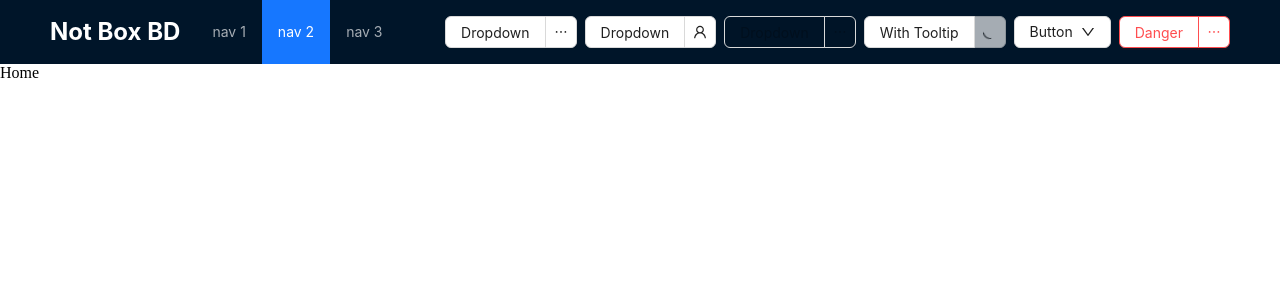
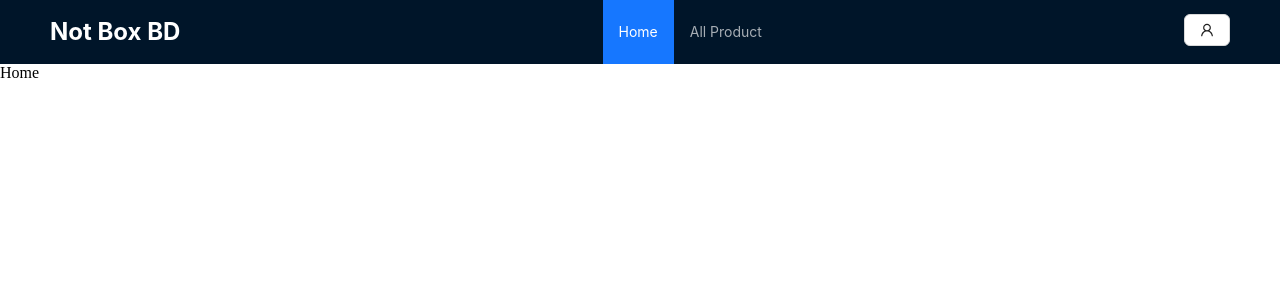
Before and after one commit to sranik28/note-box-BD-frontend, a React (Vite) app: page / in a window 1280 px wide. Shown: the top 300 px of the page. Built offline with nearby package versions, Linux system fonts and the light colour scheme.

Commit message:
nav bar done

```diff
--- /dev/null
+++ b/src/components/layout/Dashbord.tsx
@@ -0,0 +1,7 @@
+
+
+export default function Dashboard() {
+  return (
+    <div>Dashboard</div>
+  )
+}
--- a/src/components/ui/DropDown.tsx
+++ b/src/components/ui/DropDown.tsx
@@ -1,41 +1,31 @@
-import React from 'react';
-import { DownOutlined, UserOutlined } from '@ant-design/icons';
+import { UserOutlined } from '@ant-design/icons';
 import type { MenuProps } from 'antd';
-import { Button, Dropdown, message, Space, Tooltip } from 'antd';
+import { Button, Dropdown, Space } from 'antd';
+import { useNavigate } from 'react-router-dom';
 
-const handleButtonClick = (e: React.MouseEvent<HTMLButtonElement>) => {
-  message.info('Click on left button.');
-  console.log('click left button', e);
-};
+const DropDown = () => {
+    const navigate = useNavigate(); // Correctly placed inside the functional component
 
     const handleMenuClick: MenuProps['onClick'] = (e) => {
-  message.info('Click on menu item.');
-  console.log('click', e);
+        if (e.key === '1') {
+            // Handle Logout
+            console.log('Logout clicked');
+        } else if (e.key === '2') {
+            // Navigate to Account Settings page
+            navigate('/dashboard'); // Use navigate to change the route
+        }
     };
 
     const items: MenuProps['items'] = [
         {
-    label: '1st menu item',
+            label: 'Logout',
             key: '1',
             icon: <UserOutlined />,
         },
         {
-    label: '2nd menu item',
+            label: 'Account Settings',
             key: '2',
             icon: <UserOutlined />,
-  },
-  {
-    label: '3rd menu item',
-    key: '3',
-    icon: <UserOutlined />,
-    danger: true,
-  },
-  {
-    label: '4rd menu item',
-    key: '4',
-    icon: <UserOutlined />,
-    danger: true,
-    disabled: true,
         },
     ];
 
@@ -44,41 +34,15 @@ const menuProps = {
         onClick: handleMenuClick,
     };
 
-
-export default function DropDown() {
     return (
-    <Space wrap>
-    <Dropdown.Button menu={menuProps} onClick={handleButtonClick}>
-      Dropdown
-    </Dropdown.Button>
-    <Dropdown.Button menu={menuProps} placement="bottom" icon={<UserOutlined />}>
-      Dropdown
-    </Dropdown.Button>
-    <Dropdown.Button menu={menuProps} onClick={handleButtonClick} disabled>
-      Dropdown
-    </Dropdown.Button>
-    <Dropdown.Button
-      menu={menuProps}
-      buttonsRender={([leftButton, rightButton]) => [
-        <Tooltip title="tooltip" key="leftButton">
-          {leftButton}
-        </Tooltip>,
-        React.cloneElement(rightButton as React.ReactElement<any, string>, { loading: true }),
-      ]}
-    >
-      With Tooltip
-    </Dropdown.Button>
+        <Space>
             <Dropdown menu={menuProps}>
                 <Button>
-        <Space>
-          Button
-          <DownOutlined />
-        </Space>
+                    <UserOutlined />
                 </Button>
             </Dropdown>
-    <Dropdown.Button menu={menuProps} onClick={handleButtonClick} danger>
-      Danger
-    </Dropdown.Button>
         </Space>
-  )
-}
+    );
+};
+
+export default DropDown;
--- /dev/null
+++ b/src/pages/AllProduct.tsx
@@ -0,0 +1,7 @@
+
+
+export default function AllProduct() {
+  return (
+    <div>AllProduct</div>
+  )
+}
--- a/src/pages/NavBar.tsx
+++ b/src/pages/NavBar.tsx
@@ -1,20 +1,28 @@
+import { Layout, Menu } from 'antd';
+import { useNavigate } from 'react-router-dom';
+import DropDown from '../components/ui/DropDown';
+import { TMenuItem } from '../types';
 
-import {  Layout, Menu } from 'antd';
-import DropDown from '../components/ui/DropDown';
+const { Header } = Layout;
 
-const { Header} = Layout;
-
-const items = new Array(3).fill(null).map((_, index) => ({
-    key: String(index + 1),
-    label: `nav ${index + 1}`,
-}));
-
-
-
+const items: TMenuItem[] = [
+    { key: '1', label: 'Home', path: '/' },
+    { key: '2', label: 'All Product', path: '/all-product' },
+    // { key: '3', label: 'Contact', path: '/contact' },
+];
 
 export default function NavBar() {
+    const navigate = useNavigate();
+
+    const handleMenuClick = (info: { key: string }) => {
+        const selectedItem = items.find(menuItem => menuItem.key === info.key);
+        if (selectedItem) {
+            navigate(selectedItem.path);
+        }
+    };
+
     return (
-        <Layout >
+        <Layout>
             <Header
                 style={{
                     position: 'sticky',
@@ -23,21 +31,27 @@ export default function NavBar() {
                     width: '100%',
                     display: 'flex',
                     alignItems: 'center',
-                    justifyContent: 'center',
                 }}
             >
-                <div style={{ fontSize: '1.5rem', fontWeight: 'bold' , color: 'white' , marginRight: '1rem' }} >
+                <div style={{ fontSize: '1.5rem', fontWeight: 'bold', color: 'white', marginRight: '1rem' }}>
                     Not Box BD
                 </div>
                 <Menu
                     theme="dark"
                     mode="horizontal"
-                    defaultSelectedKeys={['2']}
-                    items={items}
-                    style={{ flex: 1, minWidth: 0 }}
+                    defaultSelectedKeys={['1']}
+                    items={items.map(item => ({ ...item, label: item.label }))}
+                    onClick={handleMenuClick}
+                    style={{
+                        flex: 1,
+                        minWidth: 0,
+                        justifyContent: 'center', // Center the menu items
+                        display: 'flex',
+                        alignItems: 'center'
+                    }}
                 />
-                 <DropDown/>
+                <DropDown />
             </Header>
         </Layout>
-    )
+    );
 }
--- /dev/null
+++ b/src/types/index.ts
@@ -0,0 +1,5 @@
+export type TMenuItem ={
+    key: string;
+    label: string;
+    path: string;
+}
```
Also changed, not shown: src/routers/router.tsx (+12 -1 lines). Lines whose indentation alone changed are shown as unchanged.
